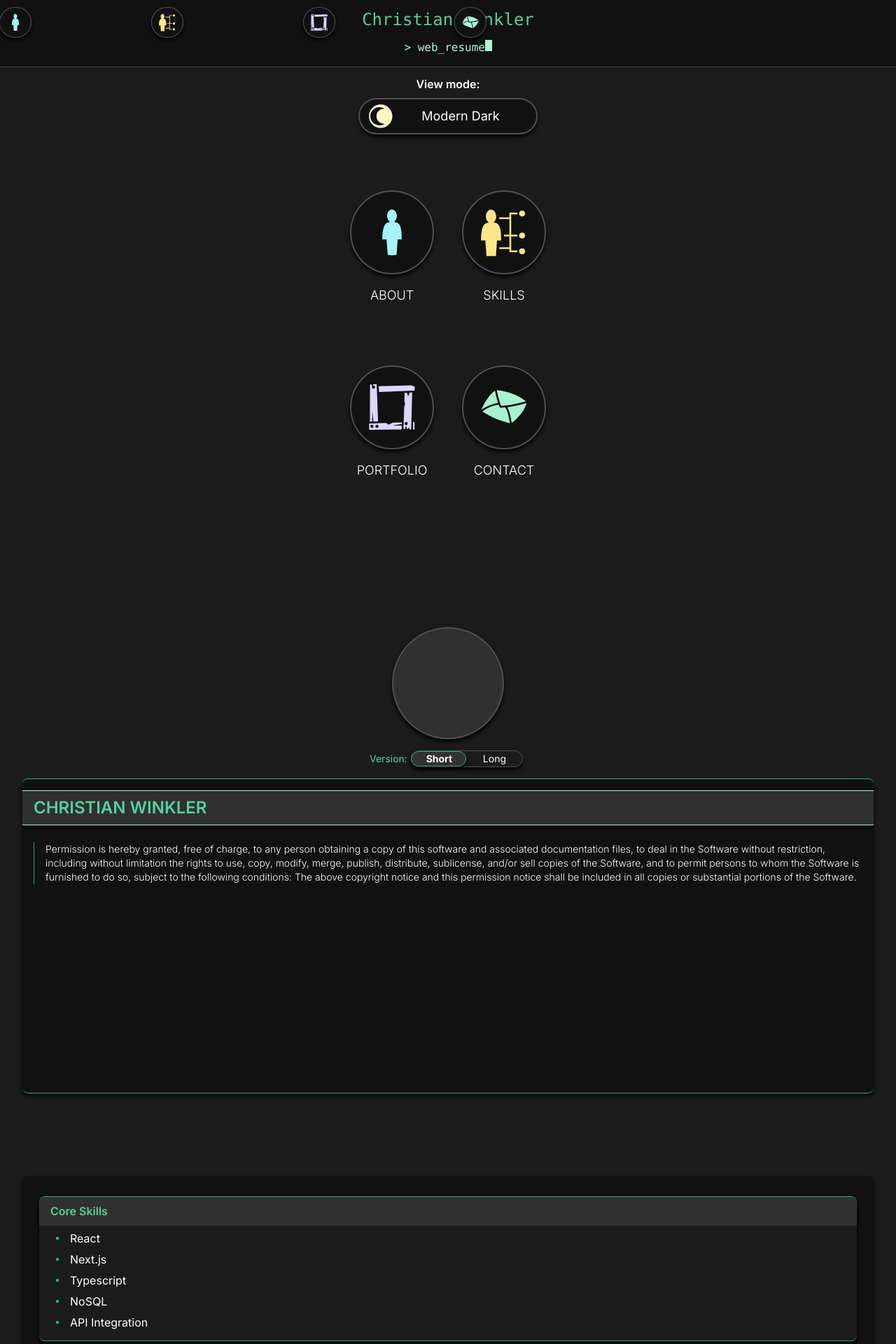
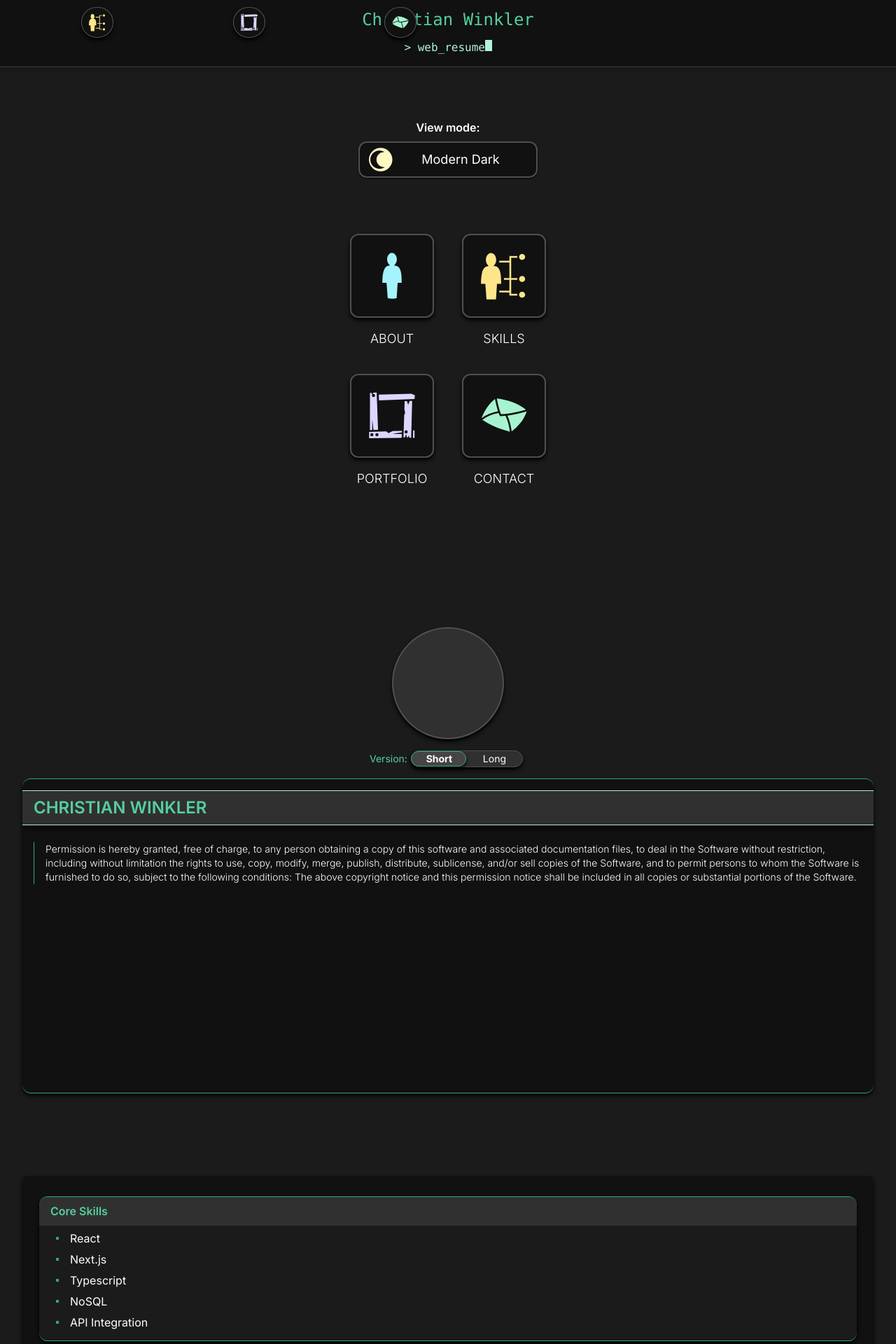
Before and after one commit to cwinkdev/web-resume, a Next.js app: page / in a window 1280 px wide. Shown: the top 1920 px of the page at 70% size. Built offline with nearby package versions, Linux system fonts and the light colour scheme.

Commit message:
vibrant theme, border themes

```diff
--- a/app/components/about/AboutCard.tsx
+++ b/app/components/about/AboutCard.tsx
@@ -20,7 +20,13 @@ const AboutCard = ({ isLongVersion }: AboutCardProps) => {
           ref={ref}
           className={`${
             inView ? 'slide-in-right' : 'slide-off-left'
-          } mt-4 h-[450px] font-light relative overflow-hidden crawl-container shadow-baseShadow shadow-inner border-y border-secondary rounded-lg`}
+          } mt-4 h-[450px] font-light relative overflow-hidden crawl-container shadow-baseShadow shadow-inner border-y border-secondary ${
+            state.theme.id === 'theme1'
+              ? 'rounded-sm'
+              : state.theme.id === ''
+              ? 'rounded-xl'
+              : 'rounded-lg'
+          }`}
           style={{
             backgroundImage: 'url(./space.jpg)',
             backgroundSize: 'cover',
@@ -53,8 +59,10 @@ const AboutCard = ({ isLongVersion }: AboutCardProps) => {
           }}
           className={`${inView ? 'slide-in-right' : 'slide-off-left'}  ${
             state.theme.id === 'theme1'
-              ? 'border border-base3'
-              : ' border-y border-secondary'
+              ? 'border border-base3 rounded-sm'
+              : state.theme.id === ''
+              ? 'border-y border-secondary rounded-xl'
+              : 'border-y border-secondary rounded-lg'
           } mt-4 h-[450px] flex flex-col font-light relative overflow-y-auto shadow-baseShadow bg-base shadow-md rounded-lg`}
         >
           <div
--- a/app/components/about/AboutModeToggle.tsx
+++ b/app/components/about/AboutModeToggle.tsx
@@ -32,7 +32,7 @@ const AboutModeToggle = ({
       <p className="my-auto text-primary">Version:</p>
       <div
         {...handlers}
-        className="w-40 h-6 mx-auto rounded-full flex shadow-md shadow-baseShadow bg-base2text-baseText relative font-light box-border border border-base3"
+        className="w-40 h-6 mx-auto rounded-full flex shadow-md shadow-baseShadow bg-base2 text-baseText relative font-light box-border border border-base3"
       >
         <div
           onClick={() => setIsLongVersion(false)}
@@ -53,9 +53,11 @@ const AboutModeToggle = ({
         <div
           className={`${isLongVersion ? 'right-0' : 'right-20'} ${
             state.theme.id === 'theme1'
-              ? 'bg-cyan-400 bg-opacity-20'
-              : 'bg-white bg-opacity-10'
-          } absolute duration-500 shadow-md shadow-baseShadow h-full w-1/2 border border-secondary rounded-full`}
+              ? 'bg-cyan-400 bg-opacity-20 border-secondary'
+              : state.theme.id === 'theme2'
+              ? 'bg-white bg-opacity-10 border-2 border-accent'
+              : 'bg-white bg-opacity-10 border-secondary'
+          } absolute duration-500 shadow-md shadow-baseShadow h-full w-1/2 border rounded-full`}
         ></div>
       </div>
     </div>
--- a/app/components/contact/Contact.tsx
+++ b/app/components/contact/Contact.tsx
@@ -24,8 +24,10 @@ const Contact = () => {
         }}
         className={`${
           state.theme.id === 'theme1'
-            ? 'border border-base3'
-            : 'border-y border-secondary'
+            ? 'border border-base3 rounded-sm'
+            : state.theme.id === ''
+            ? 'border-y border-secondary rounded-xl'
+            : 'border-y border-secondary rounded-2xl'
         }  bg-base rounded-lg shadow-md shadow-baseShadow`}
       >
         <ContactInfo />
--- a/app/components/contact/ContactInfo.tsx
+++ b/app/components/contact/ContactInfo.tsx
@@ -9,14 +9,14 @@ const ContactInfo = () => {
       className={`min-h-[700px] h-fit justify-evenly flex flex-col py-4 px-6 w-full`}
     >
       <h2 className="text-3xl font-semibold text-primary">Contact Info</h2>
-      <div className="border-b border-accent mx-auto w-1/2"></div>
+      <div className="border-b border-secondary mx-auto w-1/2"></div>
       <div className="">
         <p className="text-xl font-semibold ">Christian Winkler</p>
-        <p className=" text-accent mb-4">Front-End Developer</p>
+        <p className=" text-secondary mb-4">Front-End Developer</p>
         <a href="mailto:cjwinkler0@gmail.com" className="text-lg">
           cjwinkler0@gmail.com
         </a>
-        <p className="text-accent">North Augusta, SC - USA</p>
+        <p className="text-secondary">North Augusta, SC - USA</p>
       </div>
       <a
         href="https://github.com/birdbonez"
@@ -25,7 +25,7 @@ const ContactInfo = () => {
         <SiGithub />
         <p className="ml-2">birdbonez</p>
       </a>
-      <div className="border-b border-accent mx-auto w-1/2 my-4"></div>
+      <div className="border-b border-secondary mx-auto w-1/2 my-4"></div>
       <div className="flex flex-col items-center">
         <a
           href="/path-to-resume.pdf"
@@ -36,7 +36,7 @@ const ContactInfo = () => {
           <p className="ml-2">Download resume</p>
         </a>
       </div>
-      <div className="border-b border-accent mx-auto w-1/2 my-4"></div>
+      <div className="border-b border-secondary mx-auto w-1/2 my-4"></div>
       <p className="text-primary">Thanks for checking out my resume!</p>
     </div>
   );
--- a/app/components/mainNavMenu/MainNavButton.tsx
+++ b/app/components/mainNavMenu/MainNavButton.tsx
@@ -42,7 +42,13 @@ const MainNavButton = ({
           backgroundSize: 'cover',
           backgroundPosition: 'center',
         }}
-        className={`h-3/4 w-3/4 flex bg-base shadow-md shadow-baseShadow mx-auto border-2 border-base3 p-1.5 rounded-full ${additionalCSS}`}
+        className={`${
+          state.theme.id === 'theme1'
+            ? 'rounded-sm'
+            : state.theme.id === ''
+            ? 'rounded-xl'
+            : 'rounded-full'
+        } h-3/4 w-3/4 flex bg-base shadow-md shadow-baseShadow mx-auto border-2 border-base3 p-1.5 ${additionalCSS}`}
       >
         <div className="m-auto text-7xl">{icon}</div>
       </div>
--- a/app/components/mainNavMenu/MainNavMenu.tsx
+++ b/app/components/mainNavMenu/MainNavMenu.tsx
@@ -16,12 +16,9 @@ const MainNavMenu = ({}: MainNavMenuProps) => {
         ref={ref}
         className={`w-full ${inView ? 'slide-in-left' : 'slide-off-right'} `}
       >
-        <ThemeSwitcher
-          additionalCSS="text-4xl w-64 px-3 rounded-full bg-base"
-          showName={true}
-        />
+        <ThemeSwitcher additionalCSS="text-4xl w-64 px-3" showName={true} />
       </div>
-      <div className="h-[500px] grid grid-rows-2 grid-cols-1">
+      <div className="h-[400px] grid grid-rows-2 grid-cols-1">
         <div className="flex justify-center h-1/2">
           <MainNavButton
             label={'ABOUT'}
--- a/app/components/quickNavMenu/QuickNavButton.tsx
+++ b/app/components/quickNavMenu/QuickNavButton.tsx
@@ -26,10 +26,12 @@ const QuickNavButton = ({
       style={{ transform: `translateX(${translateX}px)` }}
     >
       <div
-        className={`flex rounded-full h-10 py-1 text-center bg-base ${
+        className={`flex h-10 py-1 text-center bg-base ${
           state.currentSection === sectionId
             ? ` opacity-70`
             : ' opacity-100 scale-110 shadow-md shadow-baseShadow'
+        } ${
+          state.theme.id === 'theme1' ? 'rounded-sm' : 'rounded-full'
         } duration-300 text-2xl border-base3 border p-2 m-auto ${additionalCSS}`}
       >
         <div className="m-auto">{icon}</div>
--- a/app/components/quickNavMenu/QuickNavMenu.tsx
+++ b/app/components/quickNavMenu/QuickNavMenu.tsx
@@ -13,7 +13,7 @@ const QuickNavMenu = () => {
     const scrollYPosition = Math.max(state.offset - startingPoint, 0);
 
     // The initial negative offset so that buttons start off-screen
-    const initialXOffset = -400 * (buttonIndex + 1);
+    const initialXOffset = -500 * (buttonIndex + 1);
 
     // Calculate the translation needed based on scroll position
     let translateX = initialXOffset + scrollYPosition;
--- a/app/components/quickNavMenu/ThemeSwitcher.tsx
+++ b/app/components/quickNavMenu/ThemeSwitcher.tsx
@@ -44,10 +44,20 @@ const ThemeSwitcher = ({
 
   return (
     <div style={{ transform: `translateX(${translateX}px)` }}>
-      {showName ? <h2 className="font-semibold mb-2">View mode:</h2> : null}
+      {showName ? (
+        <h2 className="font-semibold mt-6 mb-2">View mode:</h2>
+      ) : null}
       <button
         onClick={cycleTheme}
-        className={`${additionalCSS} ${themes[themeIndex].colors} shadow-md shadow-baseShadow justify-between mx-auto flex p-1.5 border-2 border-base3`}
+        className={`${
+          state.theme.id === 'theme1'
+            ? 'rounded-sm'
+            : state.theme.id === ''
+            ? 'rounded-xl'
+            : 'rounded-full'
+        } ${
+          themes[themeIndex].colors
+        } ${additionalCSS} bg-base shadow-sm shadow-baseShadow justify-between mx-auto flex p-1.5 border-2 border-base3`}
       >
         <div className={`${themes[themeIndex].colors}`}>
           {themes[themeIndex].icon}
--- a/app/components/skills/SkillSection.tsx
+++ b/app/components/skills/SkillSection.tsx
@@ -21,12 +21,20 @@ const SkillSection = ({ label, type }: SkillSectionProps) => {
       }}
       className={`${inView ? 'slide-in-right' : 'slide-off-left'} ${
         state.theme.id === 'theme1'
-          ? 'border border-base3'
-          : ' border-y border-secondary'
-      } my-2 pb-2 bg-base1 rounded-lg skill-section-custom shadow-md shadow-baseShadow`}
+          ? 'border border-base3 rounded-sm'
+          : state.theme.id === ''
+          ? 'rounded-xl border-y border-secondary'
+          : 'border-y border-secondary rounded-2xl'
+      } my-2 pb-2 bg-base1 skill-section-custom shadow-md shadow-baseShadow`}
     >
       <p
-        className={`bg-base2 text-primary border-b border-base2 text-left font-semibold py-2 px-4 rounded-t-lg`}
+        className={`text-primary border-b border-base2 text-left font-semibold py-2 px-4 ${
+          state.theme.id === 'theme1'
+            ? 'rounded-t-sm bg-base2'
+            : state.theme.id === ''
+            ? 'rounded-t-xl bg-base2'
+            : 'rounded-t-2xl bg-base2'
+        }`}
       >
         {label}
       </p>
--- a/app/page.tsx
+++ b/app/page.tsx
@@ -45,7 +45,11 @@ export default function Home() {
         <div className="h-14 w-full justify-center flex relative">
           <p
             className={`text-center absolute top-0 h-full text-accent font-mono ${
-              state.theme.id === 'theme1' ? 'text-baseText' : 'text-accent'
+              state.theme.id === 'theme1'
+                ? 'text-baseText'
+                : state.theme.id === ''
+                ? 'text-accent'
+                : 'text-baseText'
             }`}
             style={{ transform: `translateX(${state.offset}px)` }}
           >
--- a/styles/themes/theme2.css
+++ b/styles/themes/theme2.css
@@ -1,11 +1,11 @@
 html[data-theme='theme2'] {
-  --color-base: rgb(235, 209, 95);
-  --color-base1: rgb(212, 189, 84);
-  --color-base2: rgb(192, 167, 54);
-  --color-base3: rgb(105, 89, 19);
-  --color-baseText: #2b2b2b;
-  --color-primary: rgb(68, 17, 68);
-  --color-secondary: rgb(87, 192, 66);
-  --color-accent: rgb(255, 255, 255);
-  --color-baseShadow: rgb(29, 1, 29);
+  --color-base: #f9ed69; /* Lemon Chiffon */
+  --color-base1: #f89970; /* Deep Peach */
+  --color-base2: #ff5c8a; /* Raspberry */
+  --color-base3: #6a2c70; /* Eggplant */
+  --color-baseText: #111c38; /* Dark Sapphire */
+  --color-primary: #380b0b; /* Steel Blue */
+  --color-secondary: #f38181; /* Soft Red */
+  --color-accent: #fce38a; /* Naples Yellow */
+  --color-baseShadow: #112d4e; /* Oxford Blue */
 }
```
